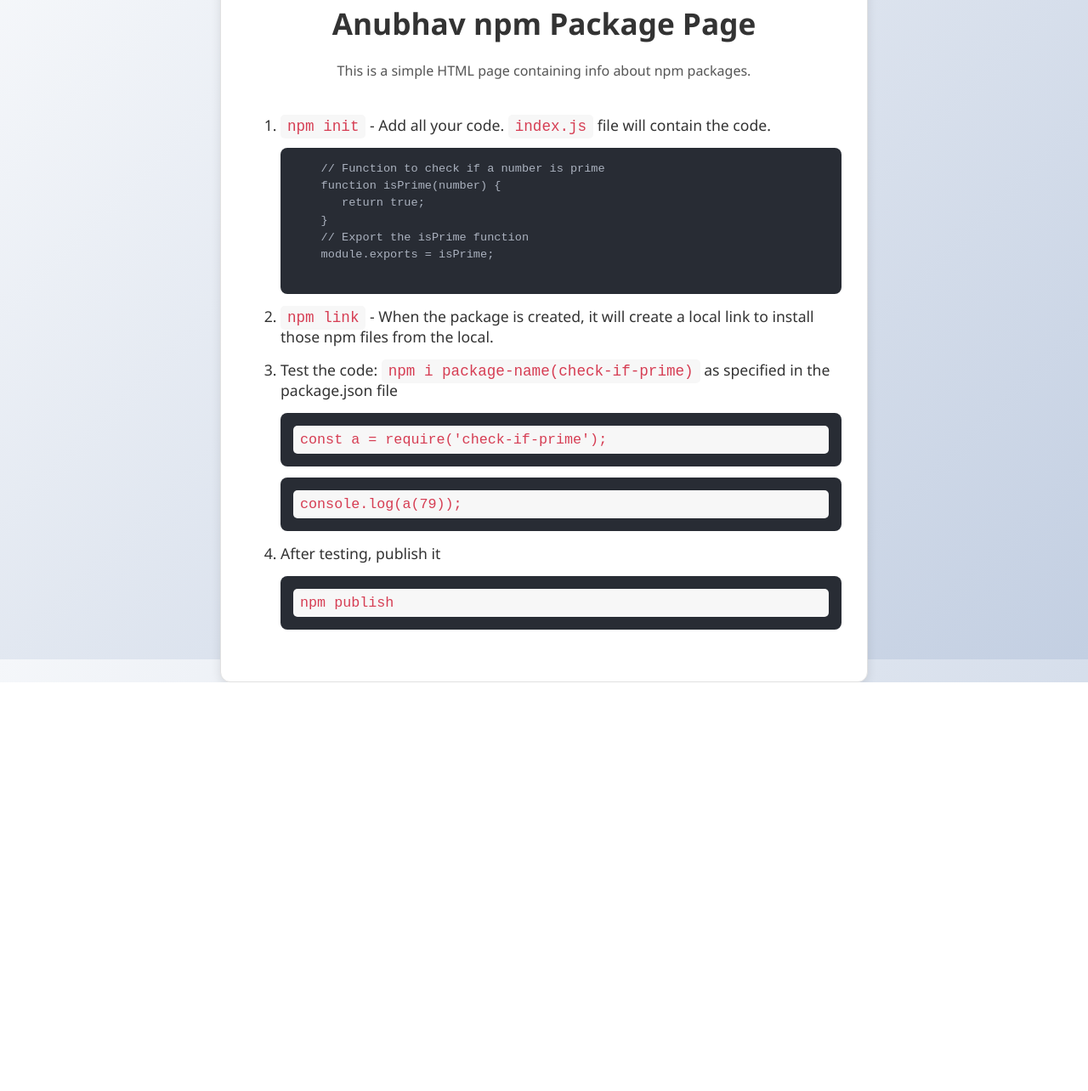
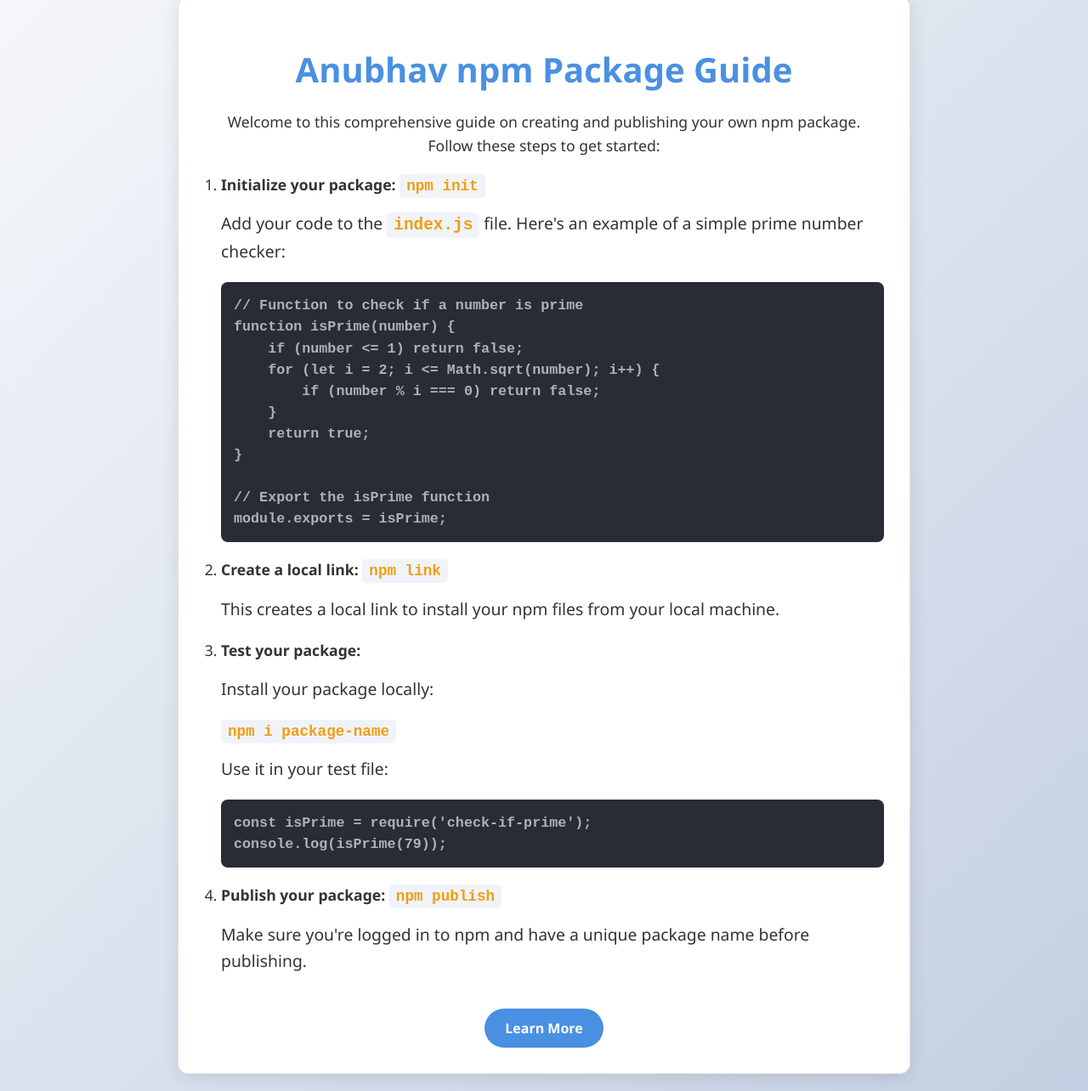
Before and after one commit to 13anubhav/npm-package, a plain HTML site: page index.html in a window 1280 px wide. Shown: the part 24-1308 px from the top of the page at 85% size. Before the commit the page ends 827 px from the top, so only its background shows below. Drawn offline with Linux system fonts and the light colour scheme.

Commit message:
Update index.html

```diff
--- a/index.html
+++ b/index.html
@@ -5,64 +5,74 @@
     <meta name="viewport" content="width=device-width, initial-scale=1.0">
     <title>Anubhav npm Page</title>
     <style>
+        :root {
+            --primary-color: #4a90e2;
+            --secondary-color: #f39c12;
+            --text-color: #333;
+            --bg-color: #f5f7fa;
+            --card-bg: #ffffff;
+        }
+
         body {
             font-family: 'Segoe UI', Tahoma, Geneva, Verdana, sans-serif;
-            background: linear-gradient(135deg, #f5f7fa, #c3cfe2);
+            background: linear-gradient(135deg, var(--bg-color), #c3cfe2);
             margin: 0;
-            padding: 0;
+            padding: 20px;
+            min-height: 100vh;
             display: flex;
             justify-content: center;
             align-items: center;
-            height: 100vh;
         }
 
         .container {
-            background-color: #ffffff;
+            background-color: var(--card-bg);
             border-radius: 12px;
-            box-shadow: 0 4px 12px rgba(0, 0, 0, 0.1);
+            box-shadow: 0 4px 20px rgba(0, 0, 0, 0.1);
             padding: 30px;
             width: 90%;
-            max-width: 700px;
+            max-width: 800px;
             text-align: center;
             border: 1px solid #e1e1e1;
             transition: transform 0.3s, box-shadow 0.3s;
         }
 
         .container:hover {
-            transform: scale(1.02);
-            box-shadow: 0 8px 24px rgba(0, 0, 0, 0.15);
+            transform: translateY(-5px);
+            box-shadow: 0 8px 30px rgba(0, 0, 0, 0.15);
         }
 
         h1 {
-            color: #333;
+            color: var(--primary-color);
             margin-bottom: 20px;
-            font-size: 2.2em;
+            font-size: 2.5em;
             font-weight: 700;
         }
 
         p {
-            color: #555;
+            color: var(--text-color);
             margin-bottom: 20px;
             line-height: 1.6;
+            font-size: 1.1em;
         }
 
         ol {
             text-align: left;
-            display: inline-block;
+            padding-left: 20px;
             font-size: 1.1em;
-            color: #333;
+            color: var(--text-color);
         }
 
         li {
-            margin-bottom: 15px;
+            margin-bottom: 20px;
         }
 
         code {
-            background-color: #f7f7f7;
+            background-color: #f0f4f8;
             padding: 4px 8px;
             border-radius: 5px;
             font-family: 'Courier New', Courier, monospace;
-            color: #d63d53;
+            color: var(--secondary-color);
+            font-weight: bold;
         }
 
         pre {
@@ -74,60 +84,117 @@
             text-align: left;
             font-size: 0.95em;
             line-height: 1.5;
+            margin-top: 10px;
+            margin-bottom: 20px;
         }
 
         pre code {
             display: block;
             white-space: pre-wrap;
+            color: inherit;
+            background-color: transparent;
+            padding: 0;
         }
 
         .button {
             display: inline-block;
-            padding: 10px 20px;
+            padding: 12px 24px;
             font-size: 16px;
-            font-weight: 500;
+            font-weight: 600;
             color: #fff;
-            background-color: #007bff;
+            background-color: var(--primary-color);
             border: none;
-            border-radius: 5px;
+            border-radius: 30px;
             cursor: pointer;
             text-decoration: none;
-            transition: background-color 0.3s;
+            transition: background-color 0.3s, transform 0.3s;
+            margin-top: 20px;
         }
 
         .button:hover {
-            background-color: #0056b3;
+            background-color: #3476c5;
+            transform: translateY(-2px);
+        }
+
+        @media (max-width: 768px) {
+            body {
+                padding: 10px;
+            }
+
+            .container {
+                padding: 20px;
+            }
+
+            h1 {
+                font-size: 2em;
+            }
+
+            ol {
+                padding-left: 10px;
+            }
+
+            pre {
+                font-size: 0.85em;
+            }
+        }
+
+        @media (max-width: 480px) {
+            h1 {
+                font-size: 1.8em;
+            }
+
+            p, ol {
+                font-size: 1em;
+            }
+
+            .button {
+                padding: 10px 20px;
+                font-size: 14px;
+            }
         }
     </style>
 </head>
 <body>
+    <div class="container">
+        <h1>Anubhav npm Package Guide</h1>
+        <p>Welcome to this comprehensive guide on creating and publishing your own npm package. Follow these steps to get started:</p>
+        <ol>
+            <li>
+                <strong>Initialize your package:</strong>
+                <code>npm init</code>
+                <p>Add your code to the <code>index.js</code> file. Here's an example of a simple prime number checker:</p>
+                <pre><code>// Function to check if a number is prime
+function isPrime(number) {
+    if (number <= 1) return false;
+    for (let i = 2; i <= Math.sqrt(number); i++) {
+        if (number % i === 0) return false;
+    }
+    return true;
+}
 
-    <div class="container">
-        <h1>Anubhav npm Package Page</h1>
-        <p>This is a simple HTML page containing info about npm packages.</p>
-        <ol>
-            <li><code>npm init</code> - Add all your code. <code>index.js</code> file will contain the code.</li>
-
-            <pre>
-    // Function to check if a number is prime
-    function isPrime(number) {
-       return true;
-    }
-    // Export the isPrime function
-    module.exports = isPrime;
-            </pre>
-
-            <li><code>npm link</code> - When the package is created, it will create a local link to install those npm files from the local.</li>
-
-            <li>Test the code: <code>npm i package-name(check-if-prime)</code> as specified in the package.json file</li>
-
-            <pre><code>const a = require('check-if-prime');</code></pre>
-            <pre><code>console.log(a(79));</code></pre>
-
-            <li>After testing, publish it</li>
-            <pre><code>npm publish</code></pre>
+// Export the isPrime function
+module.exports = isPrime;</code></pre>
+            </li>
+            <li>
+                <strong>Create a local link:</strong>
+                <code>npm link</code>
+                <p>This creates a local link to install your npm files from your local machine.</p>
+            </li>
+            <li>
+                <strong>Test your package:</strong>
+                <p>Install your package locally:</p>
+                <code>npm i package-name</code>
+                <p>Use it in your test file:</p>
+                <pre><code>const isPrime = require('check-if-prime');
+console.log(isPrime(79));</code></pre>
+            </li>
+            <li>
+                <strong>Publish your package:</strong>
+                <code>npm publish</code>
+                <p>Make sure you're logged in to npm and have a unique package name before publishing.</p>
+            </li>
         </ol>
+        <a href="#" class="button">Learn More</a>
     </div>
-
 </body>
 </html>
```
